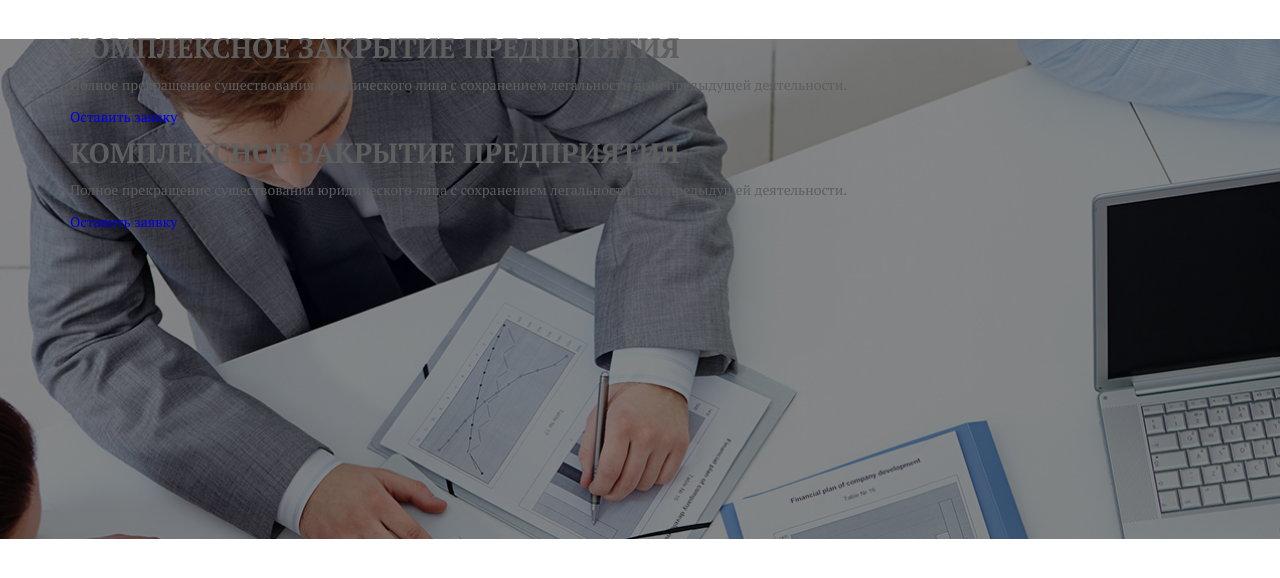
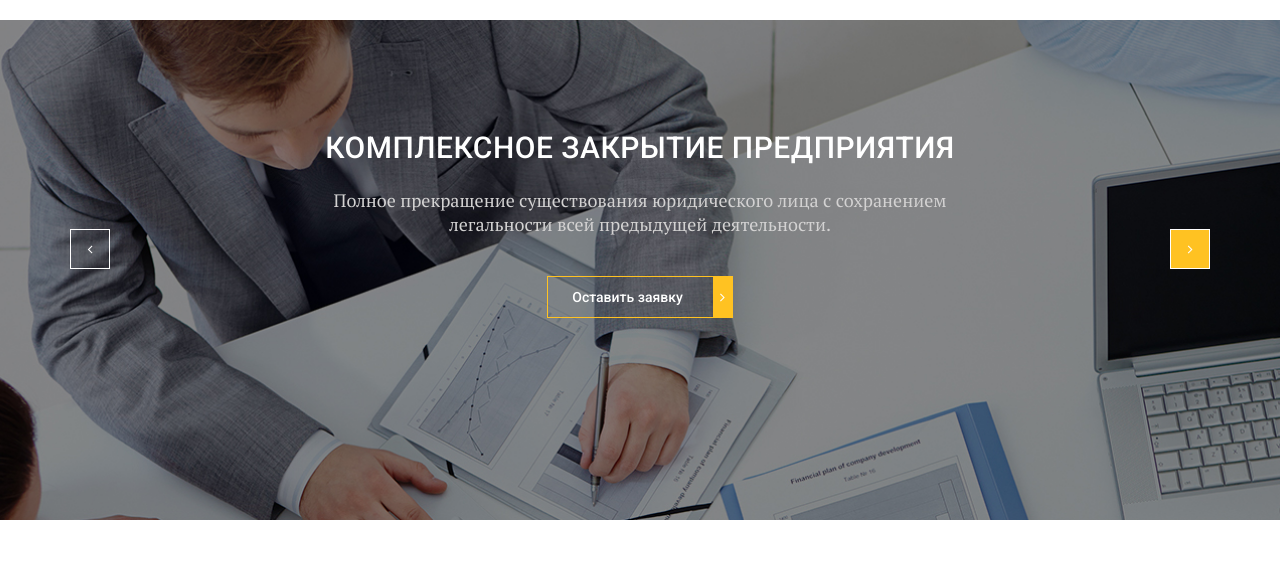
Before and after one commit to SvetlanaHolovko/test_tasks, a plain HTML site: page legal-services/index.html in a window 1280 px wide. Shown: the part 120-698 px from the top of the page. Drawn offline with nearby package versions, Linux system fonts and the light colour scheme; files whose address does not match are found by name.

Commit message:
Added slick-slider

```diff
--- /dev/null
+++ b/legal-services/css/slick.css
@@ -0,0 +1,119 @@
+/* Slider */
+.slick-slider
+{
+    position: relative;
+
+    display: block;
+    box-sizing: border-box;
+
+    -webkit-user-select: none;
+       -moz-user-select: none;
+        -ms-user-select: none;
+            user-select: none;
+
+    -webkit-touch-callout: none;
+    -khtml-user-select: none;
+    -ms-touch-action: pan-y;
+        touch-action: pan-y;
+    -webkit-tap-highlight-color: transparent;
+}
+
+.slick-list
+{
+    position: relative;
+
+    display: block;
+    overflow: hidden;
+
+    margin: 0;
+    padding: 0;
+}
+.slick-list:focus
+{
+    outline: none;
+}
+.slick-list.dragging
+{
+    cursor: pointer;
+    cursor: hand;
+}
+
+.slick-slider .slick-track,
+.slick-slider .slick-list
+{
+    -webkit-transform: translate3d(0, 0, 0);
+       -moz-transform: translate3d(0, 0, 0);
+        -ms-transform: translate3d(0, 0, 0);
+         -o-transform: translate3d(0, 0, 0);
+            transform: translate3d(0, 0, 0);
+}
+
+.slick-track
+{
+    position: relative;
+    top: 0;
+    left: 0;
+
+    display: block;
+    margin-left: auto;
+    margin-right: auto;
+}
+.slick-track:before,
+.slick-track:after
+{
+    display: table;
+
+    content: '';
+}
+.slick-track:after
+{
+    clear: both;
+}
+.slick-loading .slick-track
+{
+    visibility: hidden;
+}
+
+.slick-slide
+{
+    display: none;
+    float: left;
+
+    height: 100%;
+    min-height: 1px;
+}
+[dir='rtl'] .slick-slide
+{
+    float: right;
+}
+.slick-slide img
+{
+    display: block;
+}
+.slick-slide.slick-loading img
+{
+    display: none;
+}
+.slick-slide.dragging img
+{
+    pointer-events: none;
+}
+.slick-initialized .slick-slide
+{
+    display: block;
+}
+.slick-loading .slick-slide
+{
+    visibility: hidden;
+}
+.slick-vertical .slick-slide
+{
+    display: block;
+
+    height: auto;
+
+    border: 1px solid transparent;
+}
+.slick-arrow.slick-hidden {
+    display: none;
+}
--- a/legal-services/css/style.css
+++ b/legal-services/css/style.css
@@ -23,10 +23,28 @@ body {
     font-size: 14px;
     line-height: 18px;
     color: #5e5e5e;
+    height: 100%;
     /* font-family: 'Roboto', sans-serif; */
 }
 
+#wrapper {
+    overflow: hidden;
+    min-height: 100%;
+    display: flex;
+    flex-direction: column;
+    justify-content: space-between;
+}
+
+main {
+    flex: 1 1 auto;
+}
+
+.page {
+    overflow: hidden;
+}
+
 .container {
+    width: 100%;
     max-width: 1170px;
     margin: 0 auto;
     padding: 0 15px;
@@ -130,3 +148,103 @@ body {
     background-position: center;
     min-height: 500px;
 }
+
+.slider__inner {
+    position: relative;
+}
+
+.slider__item-content {
+    text-align: center;
+    padding-top: 110px;
+    max-width: 665px;
+    margin: 0 auto;
+}
+
+.slider__title {
+    font-family: 'Roboto', sans-serif;
+    font-weight: 500;
+    font-size: 30px;
+    line-height: 36px;
+    letter-spacing: .5px;
+    color: #fff;
+    text-transform: uppercase;
+    margin: 0;
+    margin-bottom: 22px;
+}
+
+.slider__text {
+    font-size: 18px;
+    line-height: 24px;
+    color: #d3d2d2;
+    margin: 0;
+    margin-bottom: 40px;
+}
+
+/* .slider__btn {
+
+} */
+
+.default-btn {
+    font-family: 'Roboto', sans-serif;
+    font-size: 14px;
+    line-height: 24px;
+    font-weight: 500;
+    color: #fff;
+    padding: 8px 30px 8px 24px;
+    display: inline-block;
+    text-align: center;
+    border: 1px solid #ffc222;
+    border-right-width: 20px;
+    position: relative;
+    outline: none;
+}
+
+.default-btn:after {
+    content: "\f105";
+    font-family: 'icons';
+    position: absolute;
+    top: 50%;
+    right: -12px;
+    transform: translateY(-50%);
+}
+
+.slick-btn {
+    position: absolute;
+    top: 70%;
+    width: 40px;
+    height: 40px;
+    border: 1px solid #fff;
+    z-index: 3;
+    cursor: pointer;
+    outline: none;
+    background-color: #ffc222;
+}
+
+.slick-btn:before {
+    font-family: 'icons';
+    position: absolute;
+    top: 50%;
+    left: 50%;
+    transform: translate(-50%, -50%);
+    color: #fff;
+}
+
+.slick-btn.slick-disabled {
+    background-color: transparent;
+    cursor: not-allowed;
+}
+.slick-next {
+    right: 0;
+}
+
+.slick-next:before {
+    content: "\f105";
+}
+
+.slick-prev {
+    left: 0;
+}
+
+.slick-prev::before {
+    content: "\f104";
+}
--- a/legal-services/index.html
+++ b/legal-services/index.html
@@ -12,9 +12,11 @@
     <link rel="stylesheet" href="./css/normalize.css">
     <link rel="stylesheet" href="./css/fonts.css">
     <link rel="stylesheet" href="./css/jquery.fancybox.min.css">
+    <link rel="stylesheet" href="./css/slick.css">
     <link rel="stylesheet" href="./css/style.css">
 </head>
 <body>
+    <div id="wrapper">
         <header class="header">
             <div class="header__top clearfix">
                 <div class="container">
@@ -45,36 +47,42 @@
             </div>
         </header>
 
+        <main class="page">
             <section class="slider">
                 <div class="container">
                     <div class="slider__inner">
                         <div class="slider__item">
-                    <div class="slider__title">
-                        <h1>КОМПЛЕКСНОЕ ЗАКРЫТИЕ ПРЕДПРИЯТИЯ</h1>
-                    </div>
-                    <div class="slider__text">
-                        <p>Полное прекращение существования юридического лица с сохранением легальности всей предыдущей
-                            деятельности.</p>
-                    </div>
-                    <div class="slider__btn">
-                        <a href="#">Оставить заявку</a>
+                            <div class="slider__item-content">
+                                <h1 class="slider__title">КОМПЛЕКСНОЕ ЗАКРЫТИЕ ПРЕДПРИЯТИЯ</h1>
+                                <p class="slider__text">Полное прекращение существования юридического лица с
+                                    сохранением легальности всей предыдущей деятельности.</p>
+                                <a data-fancybox data-src="#modal" href="javascript:;" class="slider__btn default-btn"
+                                href="#">Оставить заявку</a>
                             </div>
                         </div>
                         <div class="slider__item">
-                    <div class="slider__title">
-                        <h1>КОМПЛЕКСНОЕ ЗАКРЫТИЕ ПРЕДПРИЯТИЯ</h1>
+                            <div class="slider__item-content">
+                                <h1 class="slider__title">КОМПЛЕКСНОЕ ЗАКРЫТИЕ ПРЕДПРИЯТИЯ</h1>
+                                <p class="slider__text">Полное прекращение существования юридического лица с
+                                    сохранением легальности всей предыдущей деятельности.</p>
+                                <a data-fancybox data-src="#modal" href="javascript:;" class="slider__btn default-btn"
+                                href="#">Оставить заявку</a>
                             </div>
-                    <div class="slider__text">
-                        <p>Полное прекращение существования юридического лица с сохранением легальности всей предыдущей
-                            деятельности.</p>
                         </div>
-                    <div class="slider__btn">
-                        <a href="#">Оставить заявку</a>
+                        <div class="slider__item">
+                            <div class="slider__item-content">
+                                <h1 class="slider__title">КОМПЛЕКСНОЕ ЗАКРЫТИЕ ПРЕДПРИЯТИЯ</h1>
+                                <p class="slider__text">Полное прекращение существования юридического лица с
+                                    сохранением легальности всей предыдущей деятельности.</p>
+                                <a data-fancybox data-src="#modal" href="javascript:;" class="slider__btn default-btn"
+                                    href="#">Оставить заявку</a>
                             </div>
                         </div>
                     </div>
                 </div>
             </section>
+        </main>
+    </div>
 
     <div id="modal">
         <h2>Hello!</h2>
@@ -84,6 +92,7 @@
     <script src="https://code.jquery.com/jquery-3.6.0.min.js"
         integrity="sha256-/xUj+3OJU5yExlq6GSYGSHk7tPXikynS7ogEvDej/m4=" crossorigin="anonymous"></script>
     <script src="./js/jquery.fancybox.min.js"></script>
+    <script src="./js/slick.min.js"></script>
     <script src="./js/main.js"></script>
 </body>
 </html>
--- a/legal-services/js/main.js
+++ b/legal-services/js/main.js
@@ -1,5 +1,9 @@
 $(function () {
 
-
+    $('.slider__inner').slick({
+        nextArrow: '<button type="button" class="slick-btn slick-next"></button>',
+        prevArrow: '<button type="button" class="slick-btn slick-prev"></button>',
+        infinite: false
+    });
 
 });
```
Also changed, not shown: legal-services/css/fonts.css (indentation only), legal-services/js/slick.min.js (added). Lines whose indentation alone changed are shown as unchanged.
